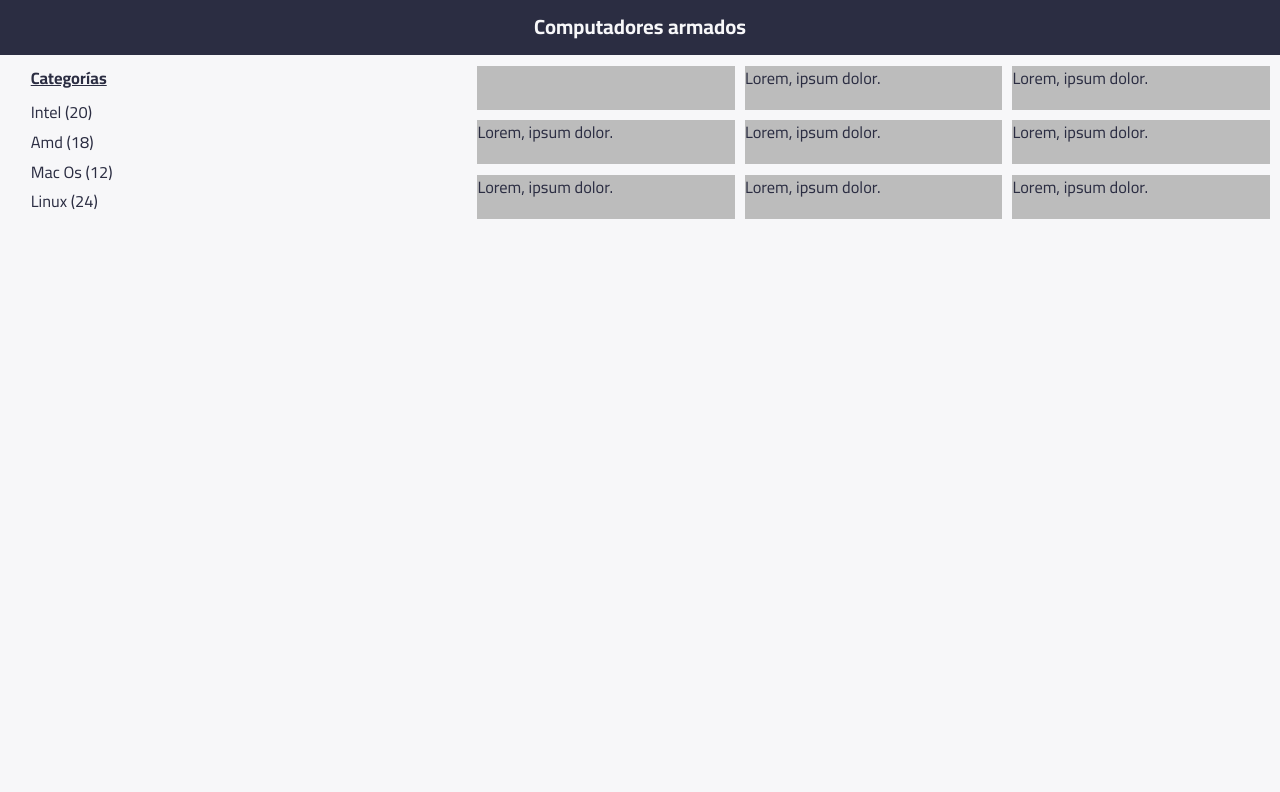
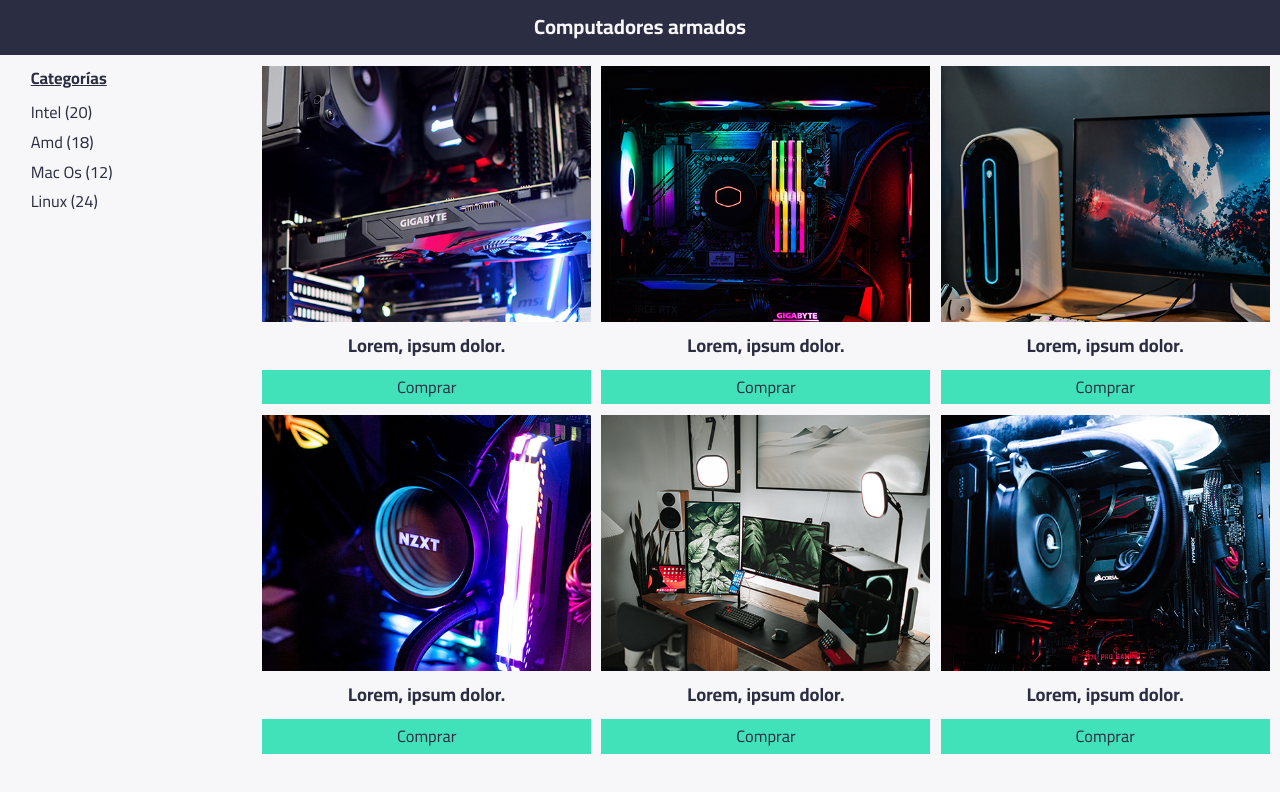
Before and after one commit to FernandoLorca/desafio-grid, a plain HTML site: page index.html in a window 1280 px wide. Drawn offline with Linux system fonts and the light colour scheme.

Commit message:
add css styles to cards and add the images of every product

```diff
--- a/assets/css/style.css
+++ b/assets/css/style.css
@@ -2,6 +2,7 @@
   --colorPrincipal: #2b2d42;
   --colorWhite: #f7f7f9;
   --colorBtns: #41e2ba;
+  --colorBtnsActive: #41d8b2;
   --colorGrey: #bcbcbc;
   --fontFamily: "Cairo", sans-serif;
 }
@@ -58,6 +59,19 @@ ul {
 
 .btn-primary {
   background-color: var(--colorBtns);
+  width: 100%;
+  display: flex;
+  justify-content: center;
+  padding: 0.5rem;
+}
+
+.btn-primary:hover {
+  background-color: var(--colorBtnsActive);
+  color: var(--colorWhite);
+}
+
+.btn-primary:active {
+  opacity: 0.75;
 }
 
 header {
@@ -76,6 +90,7 @@ header h1 {
 main {
   display: grid;
   grid-template-areas: "aside productsWrapper";
+  grid-template-columns: 0.5fr 2fr;
   padding: 1rem;
 }
 
@@ -100,10 +115,76 @@ aside ul li:first-child {
   gap: 1rem;
   grid-template-areas:
     "product product product"
-    "product product product"
     "product product product";
 }
 
 .productsWrapper .productsWrapper__products {
-  background-color: var(--colorGrey);
+  display: flex;
+  flex-direction: column;
+  align-items: center;
 }
+
+.productsWrapper
+  .productsWrapper__products
+  .productsWrapper__products-imgWrapper1 {
+  width: 100%;
+  height: 25rem;
+  background-image: url(../img/01.jpg);
+  background-repeat: no-repeat;
+  background-size: cover;
+}
+
+.productsWrapper
+  .productsWrapper__products
+  .productsWrapper__products-imgWrapper2 {
+  width: 100%;
+  height: 25rem;
+  background-image: url(../img/02.jpg);
+  background-repeat: no-repeat;
+  background-size: cover;
+}
+
+.productsWrapper
+  .productsWrapper__products
+  .productsWrapper__products-imgWrapper3 {
+  width: 100%;
+  height: 25rem;
+  background-image: url(../img/03.jpg);
+  background-repeat: no-repeat;
+  background-size: cover;
+}
+
+.productsWrapper
+  .productsWrapper__products
+  .productsWrapper__products-imgWrapper4 {
+  width: 100%;
+  height: 25rem;
+  background-image: url(../img/04.jpg);
+  background-repeat: no-repeat;
+  background-size: cover;
+}
+
+.productsWrapper
+  .productsWrapper__products
+  .productsWrapper__products-imgWrapper5 {
+  width: 100%;
+  height: 25rem;
+  background-image: url(../img/05.jpg);
+  background-repeat: no-repeat;
+  background-size: cover;
+}
+
+.productsWrapper
+  .productsWrapper__products
+  .productsWrapper__products-imgWrapper6 {
+  width: 100%;
+  height: 25rem;
+  background-image: url(../img/06.jpg);
+  background-repeat: no-repeat;
+  background-size: cover;
+}
+
+.productsWrapper .productsWrapper__products h2 {
+  padding: 1rem 0;
+  font-size: 1.8rem;
+}
--- a/index.html
+++ b/index.html
@@ -38,18 +38,35 @@
       </aside>
       <div class="productsWrapper">
         <div class="productsWrapper__products">
-          <div class="productsWrapper__products-imgWrapper">
-            <img src="" alt="" />
-          </div>
+          <div class="productsWrapper__products-imgWrapper1"></div>
+          <h2>Lorem, ipsum dolor.</h2>
+          <a href="#" class="btn-primary">Comprar</a>
         </div>
-        <div class="productsWrapper__products">Lorem, ipsum dolor.</div>
-        <div class="productsWrapper__products">Lorem, ipsum dolor.</div>
-        <div class="productsWrapper__products">Lorem, ipsum dolor.</div>
-        <div class="productsWrapper__products">Lorem, ipsum dolor.</div>
-        <div class="productsWrapper__products">Lorem, ipsum dolor.</div>
-        <div class="productsWrapper__products">Lorem, ipsum dolor.</div>
-        <div class="productsWrapper__products">Lorem, ipsum dolor.</div>
-        <div class="productsWrapper__products">Lorem, ipsum dolor.</div>
+        <div class="productsWrapper__products">
+          <div class="productsWrapper__products-imgWrapper2"></div>
+          <h2>Lorem, ipsum dolor.</h2>
+          <a href="#" class="btn-primary">Comprar</a>
+        </div>
+        <div class="productsWrapper__products">
+          <div class="productsWrapper__products-imgWrapper3"></div>
+          <h2>Lorem, ipsum dolor.</h2>
+          <a href="#" class="btn-primary">Comprar</a>
+        </div>
+        <div class="productsWrapper__products">
+          <div class="productsWrapper__products-imgWrapper4"></div>
+          <h2>Lorem, ipsum dolor.</h2>
+          <a href="#" class="btn-primary">Comprar</a>
+        </div>
+        <div class="productsWrapper__products">
+          <div class="productsWrapper__products-imgWrapper5"></div>
+          <h2>Lorem, ipsum dolor.</h2>
+          <a href="#" class="btn-primary">Comprar</a>
+        </div>
+        <div class="productsWrapper__products">
+          <div class="productsWrapper__products-imgWrapper6"></div>
+          <h2>Lorem, ipsum dolor.</h2>
+          <a href="#" class="btn-primary">Comprar</a>
+        </div>
       </div>
     </main>
   </body>
```
Also changed, not shown: assets/img/01.jpg (added), assets/img/02.jpg (added), assets/img/03.jpg (added), assets/img/04.jpg (added), assets/img/05.jpg (added), assets/img/06.jpg (added).
